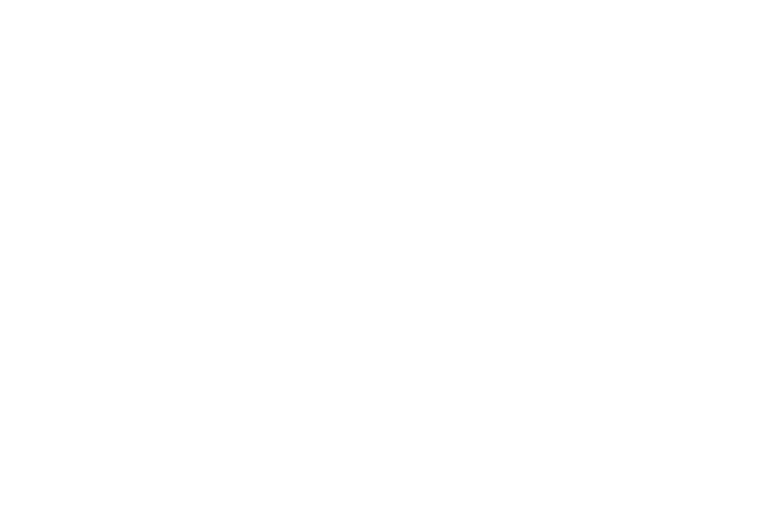
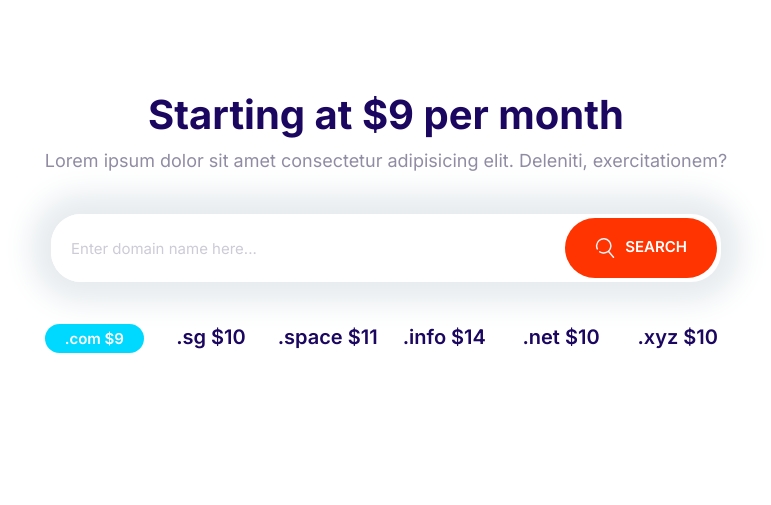
Before and after one commit to yysun316/Moshify, a plain HTML site: page Moshify/index.html in a window 1280 px wide. Shown: the whole page, without its empty margins (254-1025 px from the left). Drawn offline with Linux system fonts and the light colour scheme.

Commit message:
Build domain-block

```diff
--- a/Moshify/css/styles.css
+++ b/Moshify/css/styles.css
@@ -204,10 +204,18 @@ a {
   font-size: 1.8rem;
   font-weight: 600;
   margin: 1rem 0;
+  outline: 0;
   padding: 2rem 3rem;
   text-align: center;
   text-transform: uppercase;
   white-space: nowrap;
+}
+
+.btn .icon {
+  width: 2rem;
+  height: 2rem;
+  margin-right: 1rem;
+  vertical-align: middle;
 }
 
 .btn--primary {
@@ -289,7 +297,7 @@ a {
   border: 0;
   /* input takes all the "remaining space" in the container */
   flex-grow: 1;
-  padding: 1.5rem 1rem;
+  padding: 1.5rem 2rem;
 }
 
 .input-group .btn {
@@ -713,3 +721,29 @@ a {
     align-self: center;
   }
 }
+
+/* Domain Block */
+.block-domain .input-group {
+  box-shadow: 0 0 30px 20px #e6ebee;
+  border: 0;
+  margin: 4rem auto;
+  max-width: 670px;
+}
+
+.block-domain__prices {
+  display: grid;
+  grid-template-columns: repeat(3, 1fr);
+  grid-template-rows: repeat(2, 6rem);
+  font-size: 2rem;
+  font-weight: 600;
+  justify-items: center;
+  max-width: 700px;
+  margin: 0 auto;
+}
+
+@media screen and (min-width: 768px) {
+  .block-domain__prices {
+    /* auto fit creates as much columns as possible */
+    grid-template-columns: repeat(auto-fit, minmax(10rem, 1fr));
+  }
+}
--- a/Moshify/index.html
+++ b/Moshify/index.html
@@ -13,7 +13,33 @@
 </head>
 
 <body>
+    <section class="block container block-domain">
+        <header class="block__header">
+            <h2>Starting at $9 per month</h2>
+            <p>
+                Lorem ipsum dolor sit amet consectetur adipisicing elit. Deleniti,
+                exercitationem?
+            </p>
+        </header>
+        <div class="input-group">
+            <input type="text" class="input" placeholder="Enter domain name here..." />
+            <button class="btn btn--accent">
+                <svg class="icon icon--white">
+                    <use xlink:href="images/sprite.svg#search"></use>
+                </svg>Search
+            </button>
+        </div>
+        <ul class="list block-domain__prices">
+            <li><span class="badge badge--secondary">.com $9</span></li>
+            <li>.sg $10</li>
+            <li>.space $11</li>
+            <li>.info $14</li>
+            <li>.net $10</li>
+            <li>.xyz $10</li>
+        </ul>
+    </section>
 
+    <script src="js/main.js"></script>
 </body>
 
 </html>
```
Also changed, not shown: Moshify/css/components/block-domain.html (added, +25 -0 lines).
